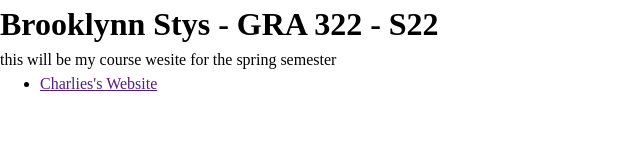
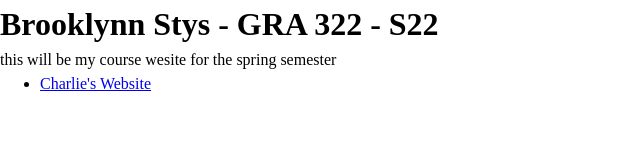
Before and after one commit to brookestys/gra322-s22, a plain HTML site: page index.html in a window 1280 px wide. Shown: the whole page, without its empty margins (0-640 px from the left). Drawn offline with Linux system fonts and the light colour scheme.

Commit message:
spelling

```diff
--- a/index.html
+++ b/index.html
@@ -19,7 +19,7 @@
 <h1>Brooklynn Stys - GRA 322 - S22</h1>
 <p>this will be my course wesite for the spring semester</p>
 <ul>
-  <li><a href="" title="Charlie's Website">Charlies's Website</a></li>
+  <li><a href="/charlie's" title="Charlie's Website">Charlie's Website</a></li>
 </ul>
 
   <!-- Load Scripts -->
```
